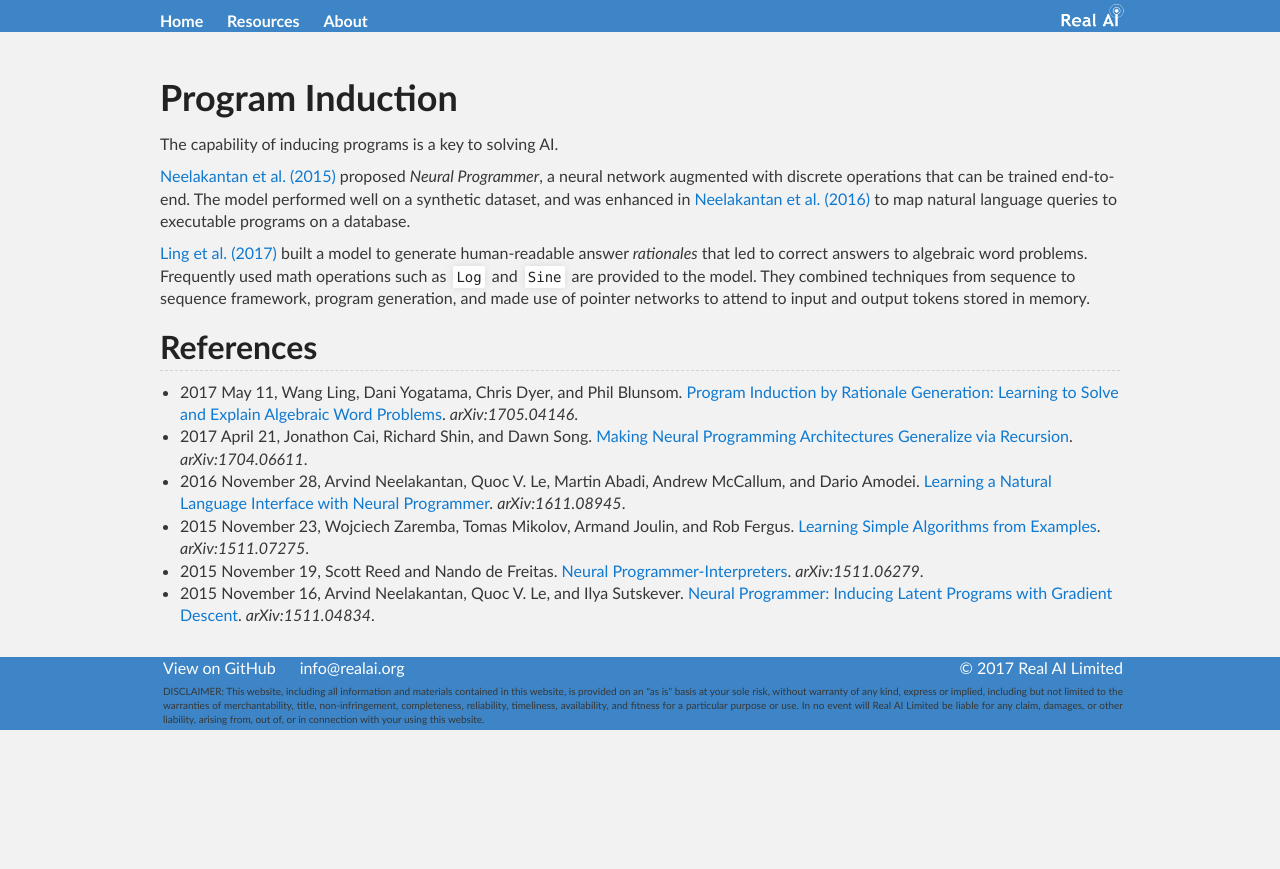
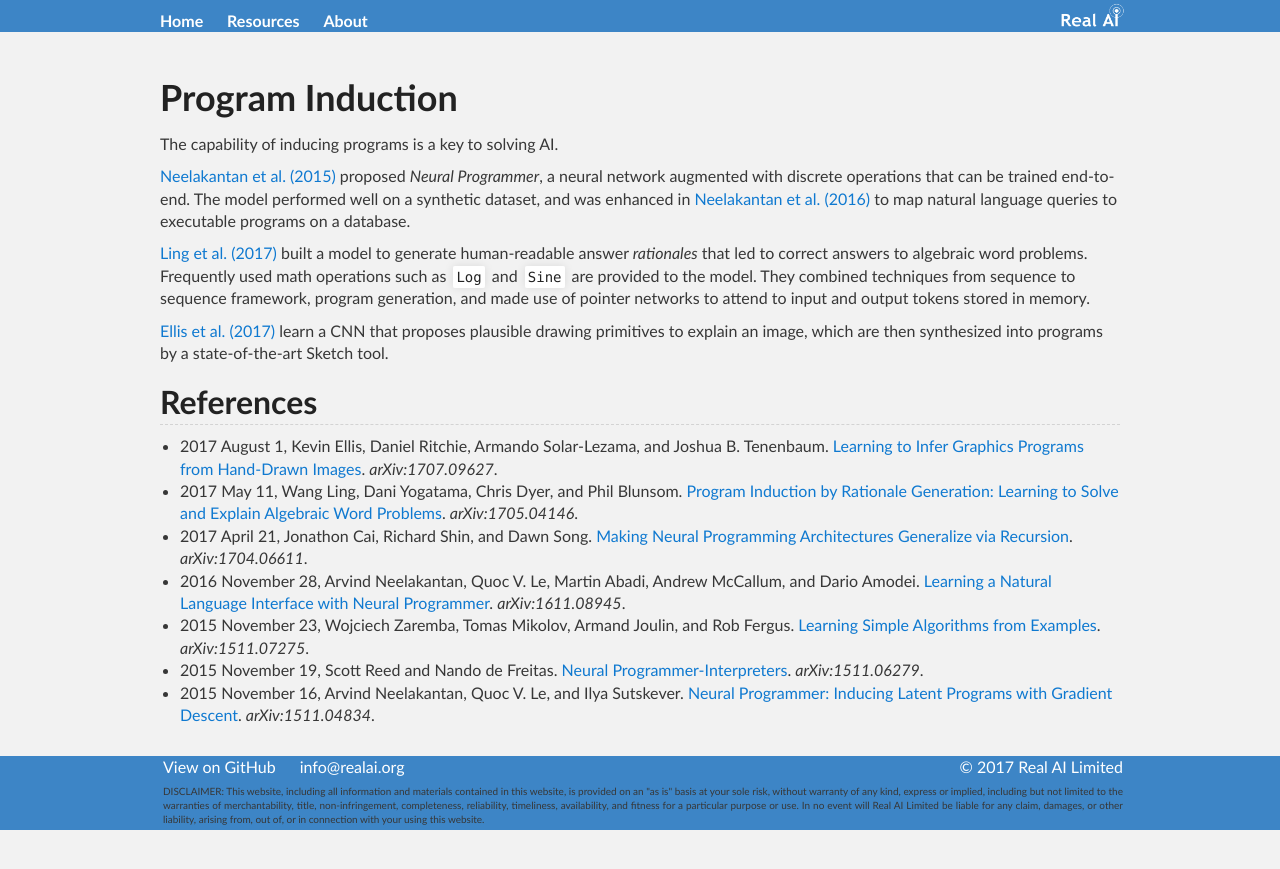
Before and after one commit to Tonywuhk/realai.org, a Jekyll site: the page built from program-induction.md, in a window 1280 px wide. Shown: the top 869 px of the page. Built offline with Jekyll 4.4.1, drawn with Linux system fonts in a browser that asks for light colours; our own code applies the rules of GitHub Pages for plain Markdown files; the repository's description, which GitHub fills in, is left out.

Commit message:
Update files

```diff
--- a/program-induction.md
+++ b/program-induction.md
@@ -9,8 +9,11 @@ The capability of inducing programs is a key to solving AI.
 
 [Ling et al. (2017)](https://arxiv.org/abs/1705.04146) built a model to generate human-readable answer *rationales* that led to correct answers to algebraic word problems. Frequently used math operations such as `Log` and `Sine` are provided to the model. They combined techniques from sequence to sequence framework, program generation, and made use of pointer networks to attend to input and output tokens stored in memory.
 
+[Ellis et al. (2017)](https://arxiv.org/abs/1707.09627) learn a CNN that proposes plausible drawing primitives to explain an image, which are then synthesized into programs by a state-of-the-art Sketch tool.
+
 ## References
 
+* 2017 August 1, Kevin Ellis, Daniel Ritchie, Armando Solar-Lezama, and Joshua B. Tenenbaum. [Learning to Infer Graphics Programs from Hand-Drawn Images](https://arxiv.org/abs/1707.09627). *arXiv:1707.09627*.
 * 2017 May 11, Wang Ling, Dani Yogatama, Chris Dyer, and Phil Blunsom. [Program Induction by Rationale Generation: Learning to Solve and Explain Algebraic Word Problems](https://arxiv.org/abs/1705.04146). *arXiv:1705.04146*.
 * 2017 April 21, Jonathon Cai, Richard Shin, and Dawn Song. [Making Neural Programming Architectures Generalize via Recursion](https://arxiv.org/abs/1704.06611). *arXiv:1704.06611*.
 * 2016 November 28, Arvind Neelakantan, Quoc V. Le, Martin Abadi, Andrew McCallum, and Dario Amodei. [Learning a Natural Language Interface with Neural Programmer](https://arxiv.org/abs/1611.08945). *arXiv:1611.08945*.
```
Also changed, not shown: about/risks/coins.md (+2 -0 lines), applications.md (+1 -0 lines), industry/README.md (+2 -1 lines), labs/deepmind-publications.md (+1 -0 lines), safety/alignment.md (+1 -1 lines).
